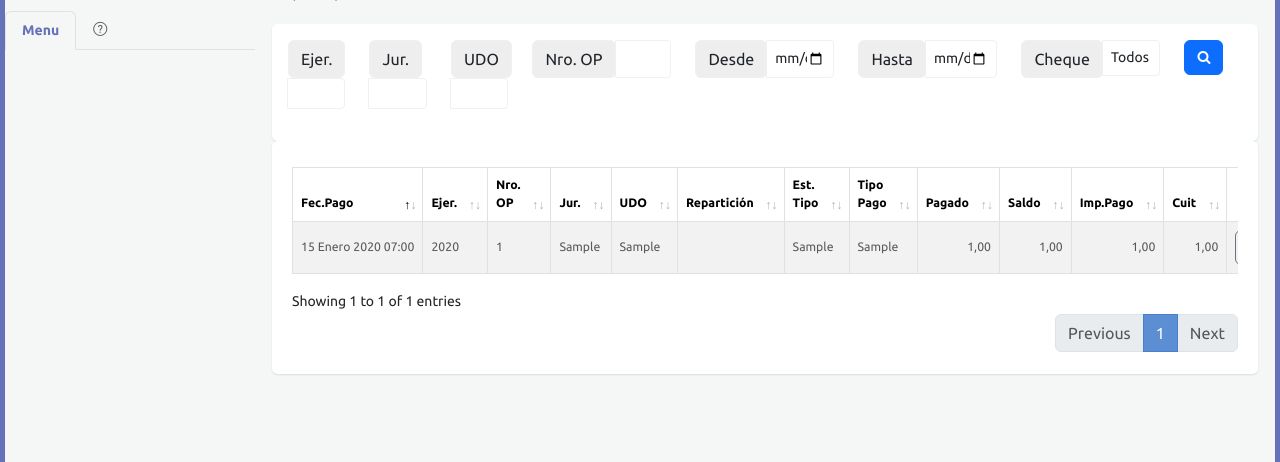
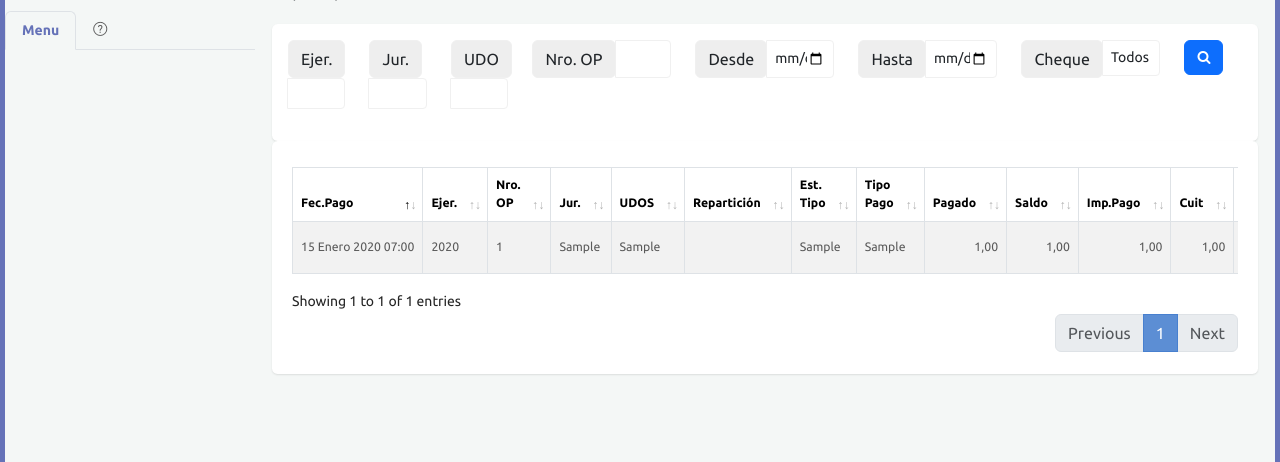
Before and after one commit to lzurueta/Siam, a Django app: template templates/proveedores/op_pagadas.html in a window 1280 px wide. Shown: the part 140-602 px from the top of the page. Run offline with Django 5.2, Linux system fonts and the light colour scheme; tables that the repository leaves empty hold one stand-in row (values such as "Sample post"); the template is opened without the code that fills it: values that come from a table or form of the project are taken from there, most other values are stand-ins (such as "Sample title", 1, 10 or a date in 2020); style sheets or scripts are compiled from the project's sources; some libraries are stand-ins or nearby versions.

Commit message:
Prueba etiqueta UDOS
Descripcion prueba etiqueta UDOS

```diff
--- a/sistema/functions.py
+++ b/sistema/functions.py
@@ -3,6 +3,7 @@ import tempfile
 
 from django.http import HttpResponse
 from django.template.loader import render_to_string
+
 from weasyprint import HTML
 #import logging
 #logger = logging.getLogger('weasyprint')
--- a/templates/proveedores/op_pagadas.html
+++ b/templates/proveedores/op_pagadas.html
@@ -108,7 +108,7 @@
                                             <th>Ejer.</th>
                                             <th>Nro. OP</th>
                                             <th>Jur.</th>
-                                            <th>UDO</th>
+                                            <th>UDOS</th>
                                             <th>Repartición</th>
                                             <th>Est. Tipo</th>
                                             <th>Tipo Pago</th>
```
